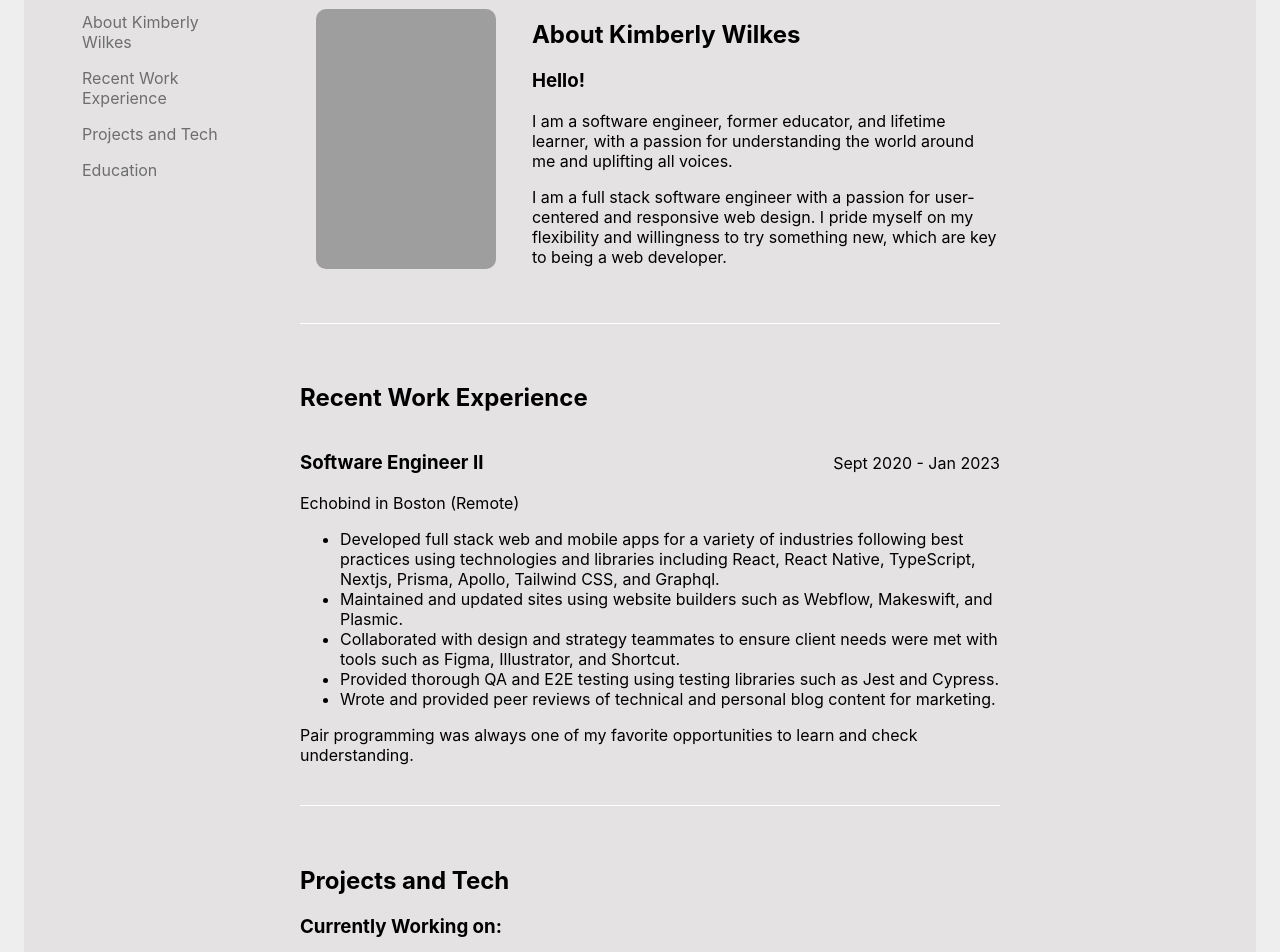
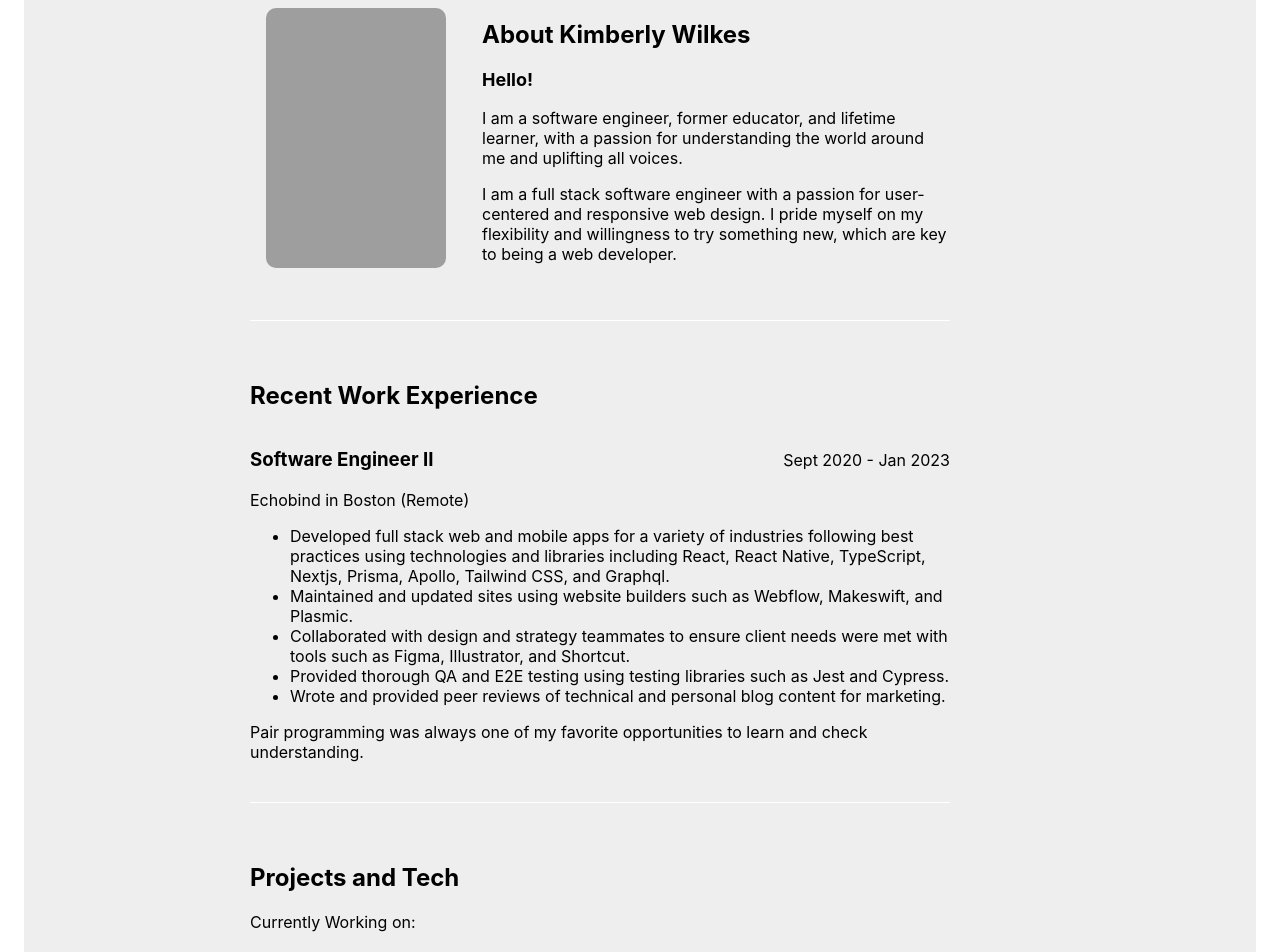
Before and after one commit to kimdolion/kimdolion.github.io, a Next.js app: page / in a window 1280 px wide. Shown: the part 100-1052 px from the top of the page. Built offline with nearby package versions, Linux system fonts and the light colour scheme; grey boxes are pictures that could not be loaded.

Commit message:
Update and clean up potential headings for toc
Add more details for constants and adjust day mode styling

```diff
--- a/components/AboutSection.tsx
+++ b/components/AboutSection.tsx
@@ -13,16 +13,15 @@ export interface AboutProps {
 const RandomFactList = () => <ul>{randomFacts.map((randomFact, index)=>  <li key={'random-fact-' + index}>{randomFact}</li>)}</ul>
 
 export const AboutSection = ({ extraInfo = false }: AboutProps): JSX.Element => (
-  <>
   <section className='styled-section'>
     <div style={{display: 'flex', flexDirection:'row', gap: 20 }}>
       <div style={{ margin: 'auto 1rem'}}>
         <Image src={profilePhoto} alt="Profile photo of Kimberly Wilkes." height={260} width={180} style={{borderRadius: 10}} />
       </div>
       <div>
-          <Link href="/about"><h2 id="about-section">About Kimberly Wilkes</h2></Link>
+        <Link href="/about"><h2 id="about-section" title="Learn more">About Kimberly Wilkes</h2></Link>
         <div>
-            <h3>Hello!</h3>
+          <p style={{fontSize: 18, fontWeight: 'bold'}}>Hello!</p>
           <p>I am a software engineer, former educator, and lifetime learner, with a passion for understanding the world around me and uplifting all voices.</p>
           <p>I am a full stack software engineer with a passion for user-centered and responsive web design.
             I pride myself on my flexibility and willingness to try something new, which are key to being a web developer.</p>
@@ -31,10 +30,4 @@ export const AboutSection = ({ extraInfo = false }: AboutProps): JSX.Element =>
       </div>
     </div>
   </section>
-    <style jsx>{`
-      .column {
-        width: 30%;
-      }
-    `}</style>
-  </>
 )
--- a/components/EducationSection.tsx
+++ b/components/EducationSection.tsx
@@ -19,7 +19,7 @@ export interface EducationProps {
 // TODO: decide whether to incorporate the school colors
 export const EducationSection = ({extraInfo=false}: EducationProps): JSX.Element => (
   <section className='styled-section'>
-      <Link href="/education"><h2 id="education-section">Education</h2></Link>
+      <Link href="/education" title="Curious about my education history?"><h2 id="education-section">Education</h2></Link>
       {educationDetails.map((educationDetail, index)=> {
         const {certification, extraDetails, headingProps } = educationDetail;
         return (
--- a/components/ExperienceSection.tsx
+++ b/components/ExperienceSection.tsx
@@ -37,7 +37,7 @@ const workExperiencesTSX = workExperiences.map((experience: ExperienceDetailsPro
 
 export const ExperienceSection = ({extraInfo=false}: ExperienceProps): JSX.Element => (
   <section className='styled-section'>
-      <Link href="/experience"><h2 id="experience-section">{extraInfo ? '': 'Recent'} Work Experience</h2></Link>
+      <Link href="/experience"><h2 id="experience-section" title="Want to see more work history?">{extraInfo ? '': 'Recent'} Work Experience</h2></Link>
       {extraInfo ? workExperiencesTSX : <ExperienceDetails {...workExperiences[0]} />}
   </section>
 )
--- a/components/Page.tsx
+++ b/components/Page.tsx
@@ -35,9 +35,9 @@ const navLinks: styledLinkProp[] = [
   },
 ]
 
-const ActiveLink = ({ href, name }: styledLinkProp )=> {
+const ActiveLink = ({ href, name, title }: styledLinkProp )=> {
   const router = useRouter();
-  return <Link href={href} className={`${router.pathname == `${href}` ? 'active-nav': ''}`}>{name}</Link>
+  return <Link href={href} className={`${router.pathname == `${href}` ? 'active-nav': ''}`} title={title}>{name}</Link>
 }
 
 const Header = ({ preferredColorScheme, onClick }: HeaderProps): JSX.Element => {
@@ -49,7 +49,7 @@ const Header = ({ preferredColorScheme, onClick }: HeaderProps): JSX.Element =>
         </Link>
         <nav id="nav-section" aria-label="Navigation Links" className={`${styles.nav}`} >
           {navLinks.map((navLink, index)=> <ActiveLink key={'nav-link-' + index} href={navLink.href} name={navLink.name} />)}
-          {preferredColorScheme === 'day' ? <button onClick={onClick} className={`${styles.daySchemeButton}`}><DayIcon fill="orange" width={'1.5em'} /></button> : <button onClick={onClick} className={`${styles.nightSchemeButton}`}><NightIcon fill="white" width={'1.5em'} /></button>}
+          {preferredColorScheme === 'day' ? <button onClick={onClick} className={`${styles.daySchemeButton}`} title="Light Mode"><DayIcon fill="orange" width={'1.5em'} /></button> : <button onClick={onClick} className={`${styles.nightSchemeButton}`} title="Dark Mode"><NightIcon fill="white" width={'1.5em'} /></button>}
         </nav>
       </header>
   )
--- a/components/ProjectsSection.tsx
+++ b/components/ProjectsSection.tsx
@@ -26,7 +26,7 @@ const ProjectCard = ({ project} : ProjectCardProps) => {
       <h4 id={id}>{title}</h4>
       <p>{description}</p>
       <p>Made with: {technologies}</p>
-      <h5>Links to Deployed Site and Github Repos</h5>
+      <p style={{ fontSize: 14, fontWeight: 'bold'}}>Links to Deployed Site and Github Repos</p>
       <div className="links">
         {links.map((link, index)=> <StyledLink key={link.name + index} href={link.href} name={link.name} />)}
       </div>
@@ -53,9 +53,9 @@ const GeneralAssemblyProjects = () => (
 
 export const ProjectsSection = ({extraInfo=false}: ProjectsProps): JSX.Element => (
   <section className='styled-section'>
-    <Link href="/projects"><h2 id="projects-section">Projects and Tech</h2></Link>
+    <Link href="/projects"><h2 id="projects-section" title="Check out more projects">Projects and Tech</h2></Link>
       <div>
-        <h3>Currently Working on:</h3>
+        <p>Currently Working on:</p>
         {currentProjects.map((project)=> <ProjectCard key={project.id} project={project} />)}
       </div>
       <div>
--- a/components/StyledLink.tsx
+++ b/components/StyledLink.tsx
@@ -6,6 +6,7 @@ export interface styledLinkProp {
     href: string,
     leftIcon?: boolean;
     name: string
+    title?: string;
 }
 
 export const StyledLink = ({children, href, leftIcon, name}: styledLinkProp )=> {
--- a/components/TableOfContents.tsx
+++ b/components/TableOfContents.tsx
@@ -8,7 +8,8 @@ import { headingGroupings } from "@/constants";
    */
 
   interface headingsProps {
-  headings: HTMLHeadingElement[];
+  // headings: HTMLHeadingElement[];
+    headings: [];
     activeId: string | undefined;
     id?: string;
     title?: string;
@@ -19,7 +20,7 @@ interface TableOfContentsProps {
   headingDepth?: number;
 }
 
-  const Headings = ({ headings, activeId }: headingsProps) => {
+  const HeadingsTSX = ({ headings, activeId }: headingsProps) => {
     console.log('activeid?: ', activeId);
     console.log('headings in Headings?: ', headings)
     if (headings) {
@@ -137,11 +138,23 @@ interface TableOfContentsProps {
   export const TableOfContents = ({ headingDepth = 0 }: TableOfContentsProps) => {
     const [activeId, setActiveId] = useState();
     const { nestedHeadings } = useHeadingsData(headingDepth);
+    const [headings, setHeadings] = useState([])
+
     useIntersectionObserver(headingDepth, setActiveId);
 
+    useEffect(() => {
+      const elements = Array.from(document.querySelectorAll(headingGroupings[headingDepth]))
+        .map((elem) => ({
+          text: elem.innerText,
+        }))
+      setHeadings(elements)
+    }, [])
+
+    console.log("headingGroups adn chosen depth: ", headingGroupings[headingDepth])
+    console.log("headingsheadings from TOC: ", headings)
     return (
       <nav aria-label="Table of contents" style={{position: "sticky", top: 0}}>
-        <Headings headings={nestedHeadings} activeId={activeId} />
+        <HeadingsTSX headings={headings} activeId={activeId} />
       </nav>
     );
   };
--- a/styles/globals.css
+++ b/styles/globals.css
@@ -22,12 +22,12 @@ a {
 
 
 .day {
-  background: #eee;
+  background: white;
   color: black;
   transition: all 0.3s
 }
 .day-main {
-  background: #e4e2e2;
+  background: #eee;
 }
 
 .night {
```
Lines whose indentation alone changed are shown as unchanged.
